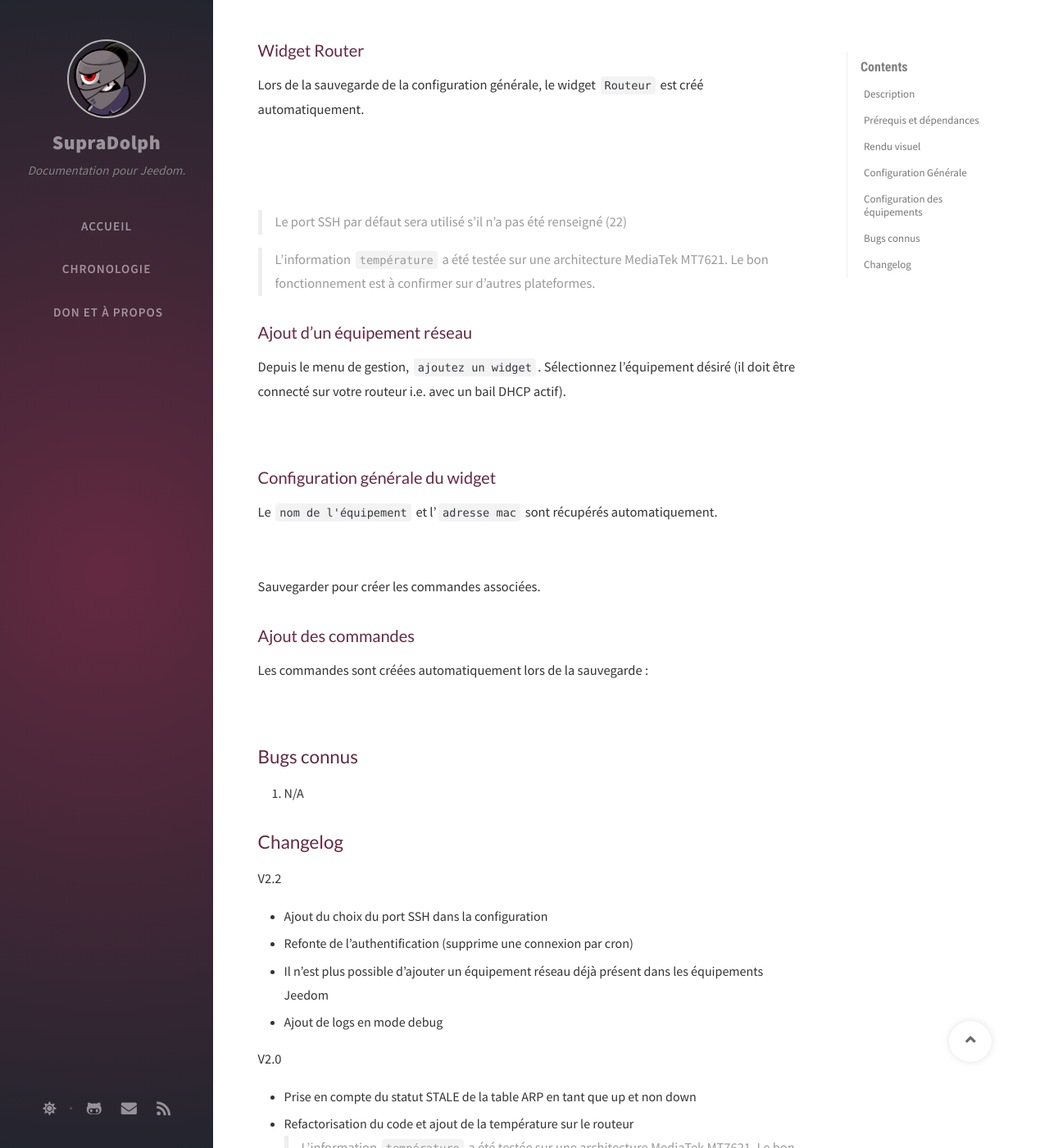
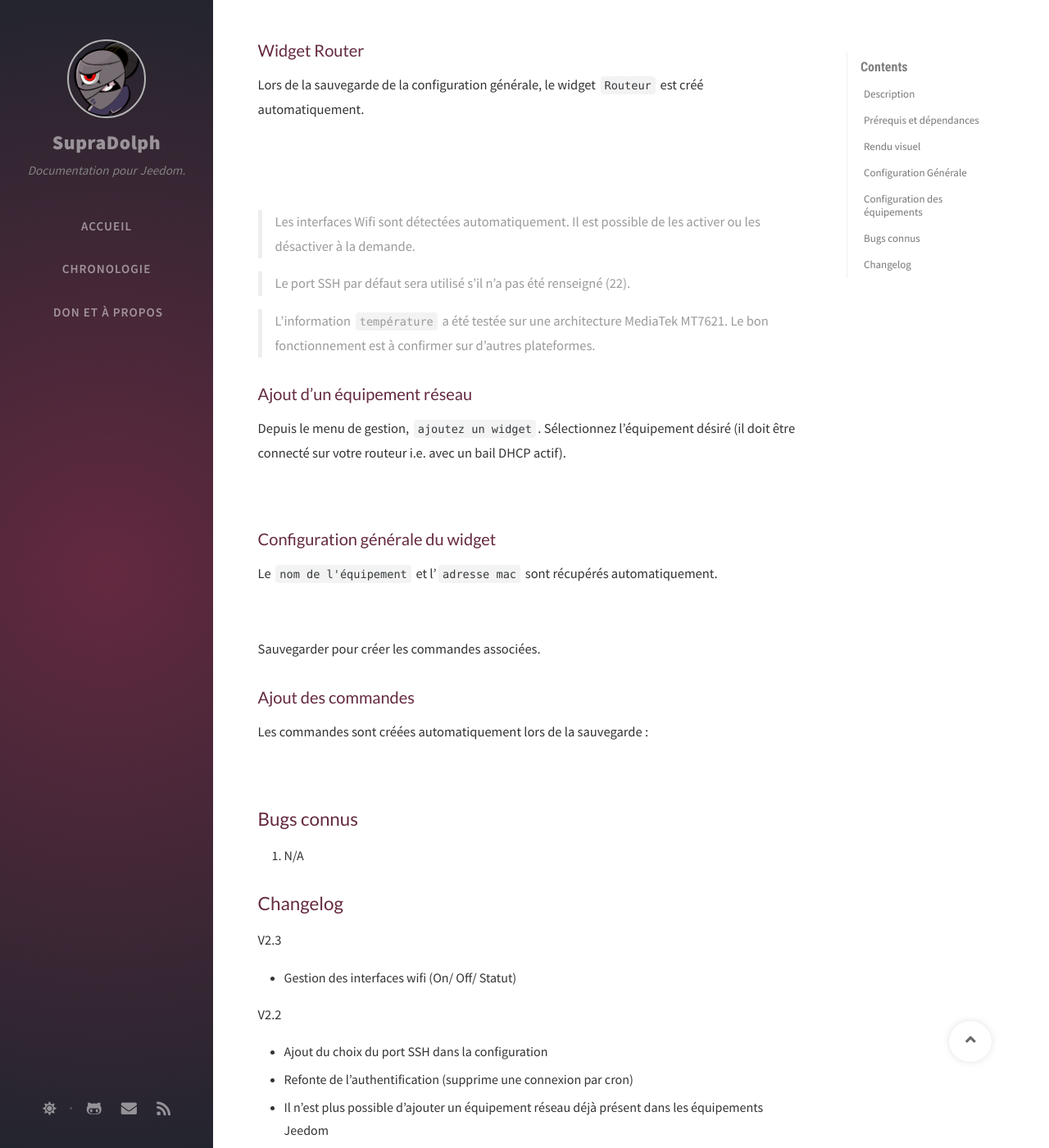
Before and after one commit to SupraDolph/supradolph.github.io, a Jekyll site: the page built from jeedom-doc/openWrt/_posts/2020-09-26-openWrt_fr_FR.md, in a window 1280 px wide and 1400 px high, scrolled down 994 px. Shown: the whole window at 82% size. Built offline with Jekyll 4.4.1, drawn with Linux system fonts in a browser that asks for light colours; nearby versions of some CDN libraries; comment, search, counter and statistics services are not loaded.

Commit message:
openWrt 2.3

```diff
--- a/jeedom-doc/openWrt/_posts/2020-09-26-openWrt_fr_FR.md
+++ b/jeedom-doc/openWrt/_posts/2020-09-26-openWrt_fr_FR.md
@@ -47,7 +47,9 @@ Lors de la sauvegarde de la configuration générale, le widget `Routeur` est cr
 
 ![](/jeedom-doc/{{ page.title }}/images/openWrtConfigCmdRouter.png)
 
-> Le port SSH par défaut sera utilisé s'il n'a pas été renseigné (22)
+> Les interfaces Wifi sont détectées automatiquement. Il est possible de les activer ou les désactiver à la demande.
+
+> Le port SSH par défaut sera utilisé s'il n'a pas été renseigné (22).
 
 > L'information `température` a été testée sur une architecture MediaTek MT7621. Le bon fonctionnement est à confirmer sur d'autres plateformes.
 
@@ -77,6 +79,10 @@ Les commandes sont créées automatiquement lors de la sauvegarde :
 
 ## {{ site.t.fr_FR.Changelog }}
 
+V2.3
+
+*   Gestion des interfaces wifi (On/ Off/ Statut)
+
 V2.2
 
 *   Ajout du choix du port SSH dans la configuration
```
Also changed, not shown: jeedom-doc/openWrt/_posts/2020-09-26-openWrt_en_US.md (+4 -0 lines).
